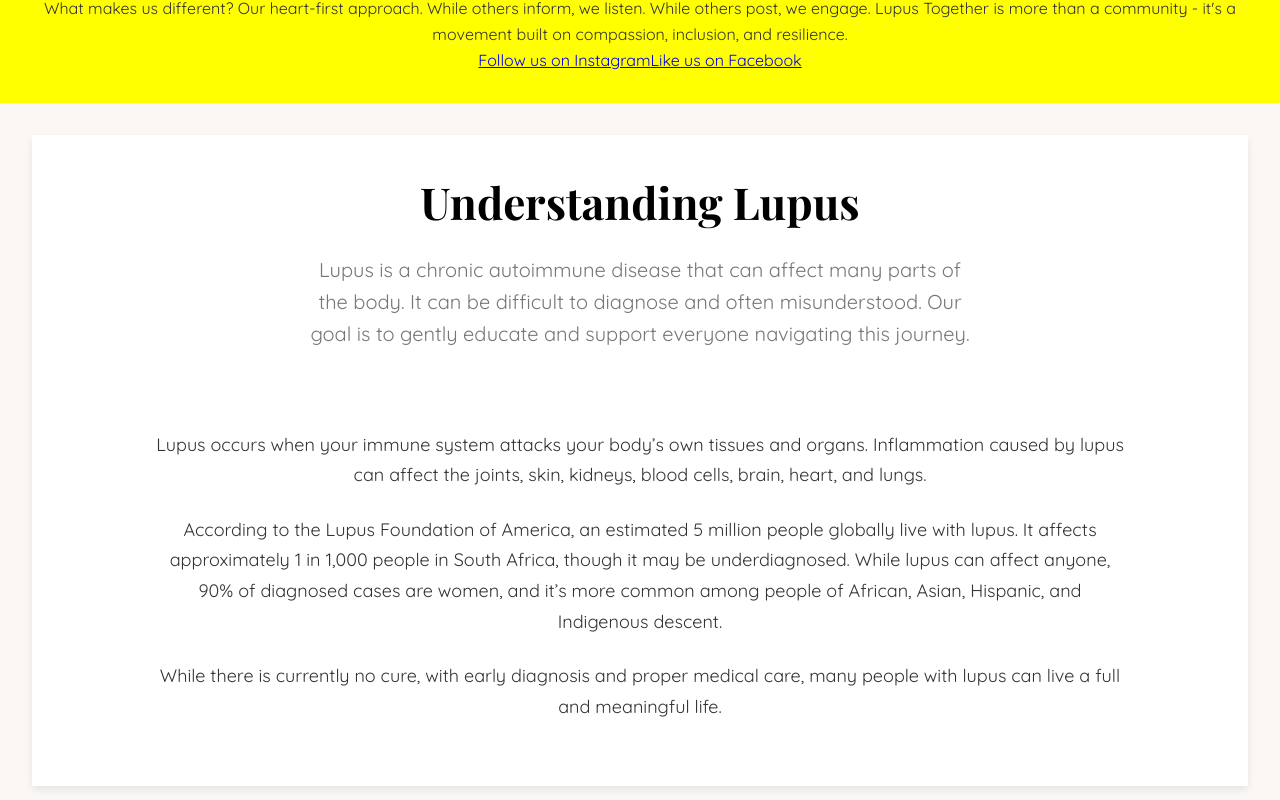
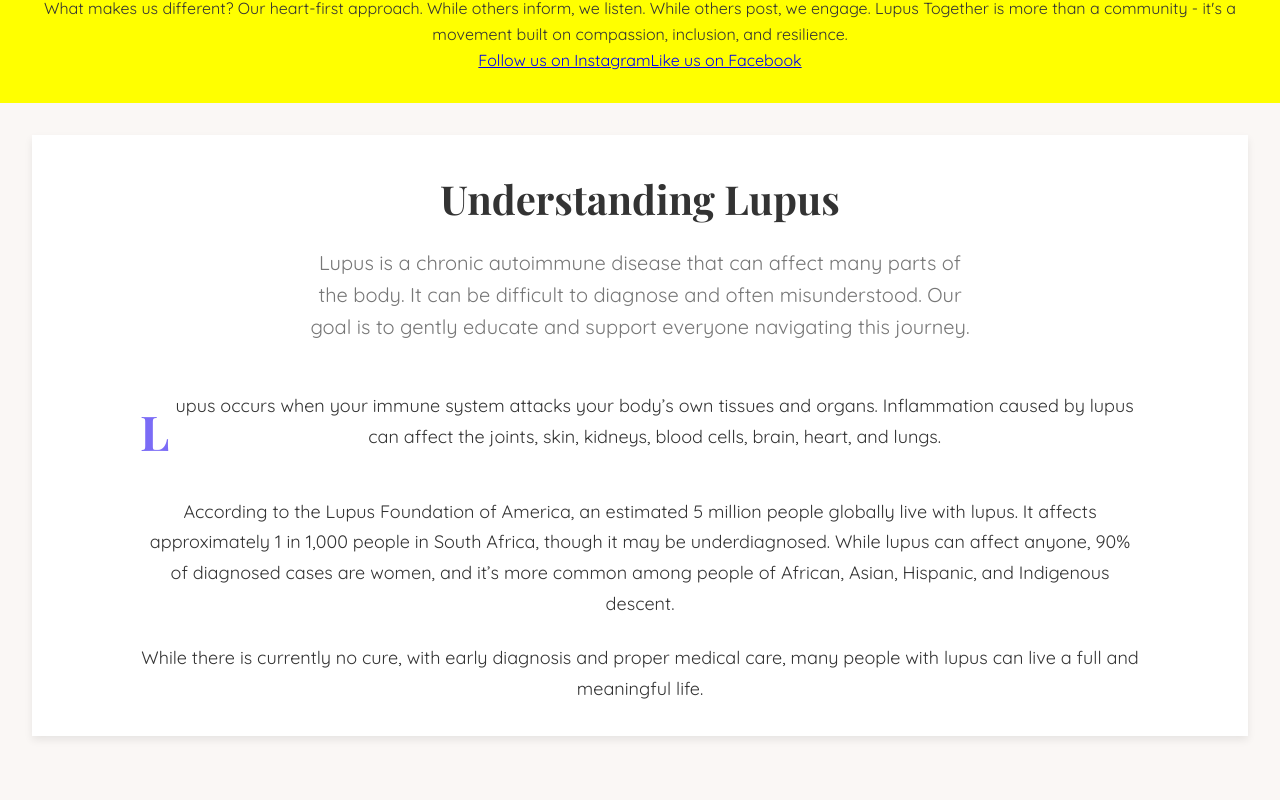
Before and after one commit to kovymun/lupus-together-landing-react-ts, a React (Vite) app: page / in a window 1280 px wide. Shown: the part 1000-1800 px from the top of the page. Built offline with nearby package versions, Linux system fonts and the light colour scheme; no server answers; the database is empty; a web font is replaced by a local one.

Commit message:
Refining CSS Styles

```diff
--- a/src/components/Navbar.tsx
+++ b/src/components/Navbar.tsx
@@ -38,7 +38,7 @@ const Navbar = () => {
         </li>
         <li>
           <Link
-            to="about"
+            to="lupus"
             spy={true}
             smooth={true}
             offset={-80}
--- a/src/components/UnderstandingLupus.tsx
+++ b/src/components/UnderstandingLupus.tsx
@@ -3,10 +3,9 @@ import "../styles/lupus.css";
 
 const UnderstandingLupus = () => {
   return (
-    <Element name="members">
+    <Element name="lupus">
       <section className="members-section">
-        {" "}
-        <div className="section-wrapper" style={{ color: "black" }}>
+        <div className="section-wrapper">
           <div className="section-header">
             <h2 className="section-title">Understanding Lupus</h2>
             <p>
--- a/src/styles/lupus.css
+++ b/src/styles/lupus.css
@@ -1,4 +1,4 @@
-/* understandingLupus.css */
+/* Understanding Lupus Section */
 :root {
   --primary-color: #7b6cf6;
   --secondary-color: #d69585;
@@ -12,7 +12,7 @@
 .lupus-content {
   max-width: 1000px;
   margin: 0 auto;
-  padding: 2rem 1rem;
+  /* padding: 2rem 1rem; */
   display: flex;
   flex-direction: column;
   justify-content: flex-start;
@@ -21,20 +21,16 @@
 
 .lupus-text {
   line-height: 1.7;
-  font-size: 1rem;
+  font-size: clamp(1rem, 1vw + 0.5rem, 1.125rem);
   color: var(--text-color);
 }
 
 @media (min-width: 768px) {
-  .section-title {
-    font-size: 2.75rem;
-  }
-
-  .section-subtext {
-    font-size: 1.25rem;
-  }
-
-  .lupus-text {
-    font-size: 1.125rem;
+  .lupus-content p:first-of-type::first-letter {
+    font-size: 3rem;
+    font-weight: bold;
+    color: var(--primary-color);
+    float: left;
+    font-family: var(--secondary-font-family); /* elegant serif style */
   }
 }
--- a/src/styles/stories.css
+++ b/src/styles/stories.css
@@ -28,7 +28,7 @@
 
 .stories-grid {
   display: grid;
-  grid-template-columns: repeat(auto-fill, minmax(260px, 1fr));
+  grid-template-columns: repeat(auto-fill, minmax(300px, 1fr));
   gap: 2em;
 }
 
```
